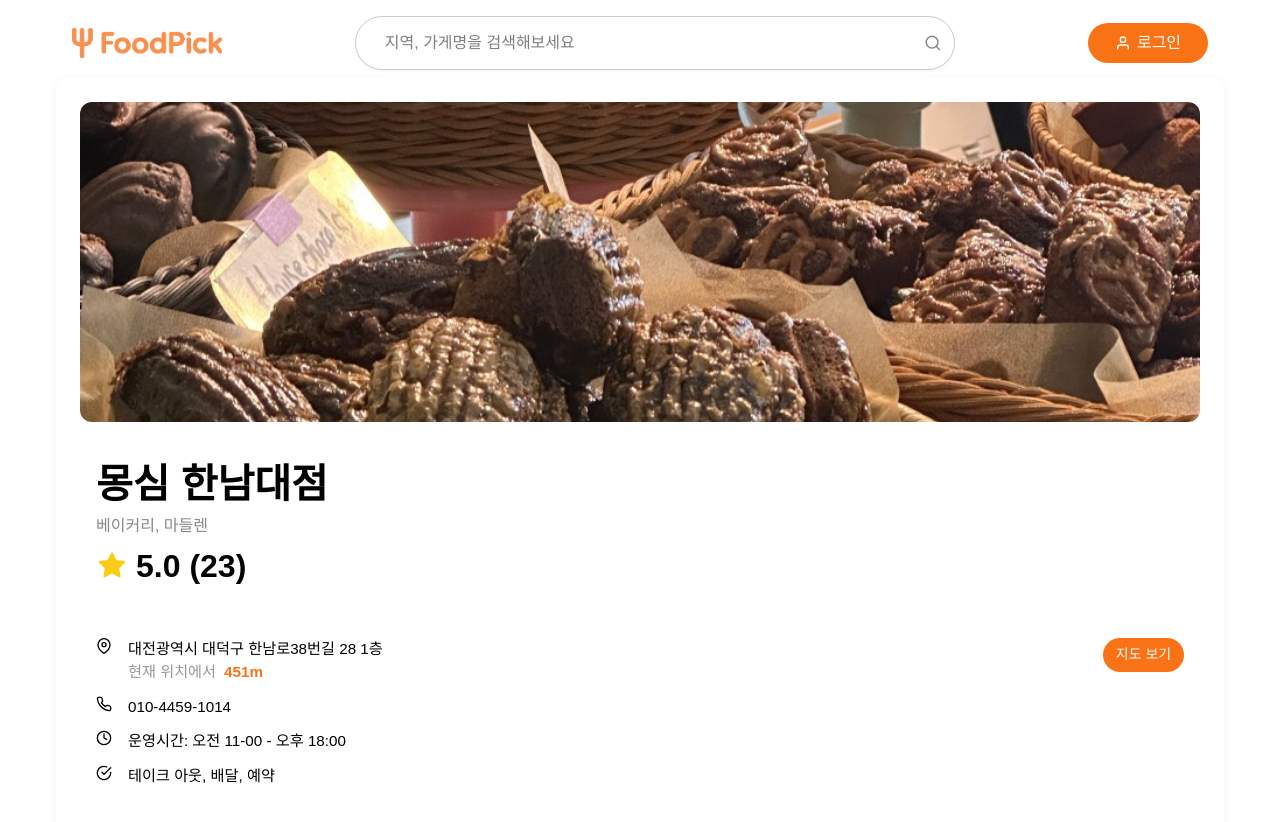
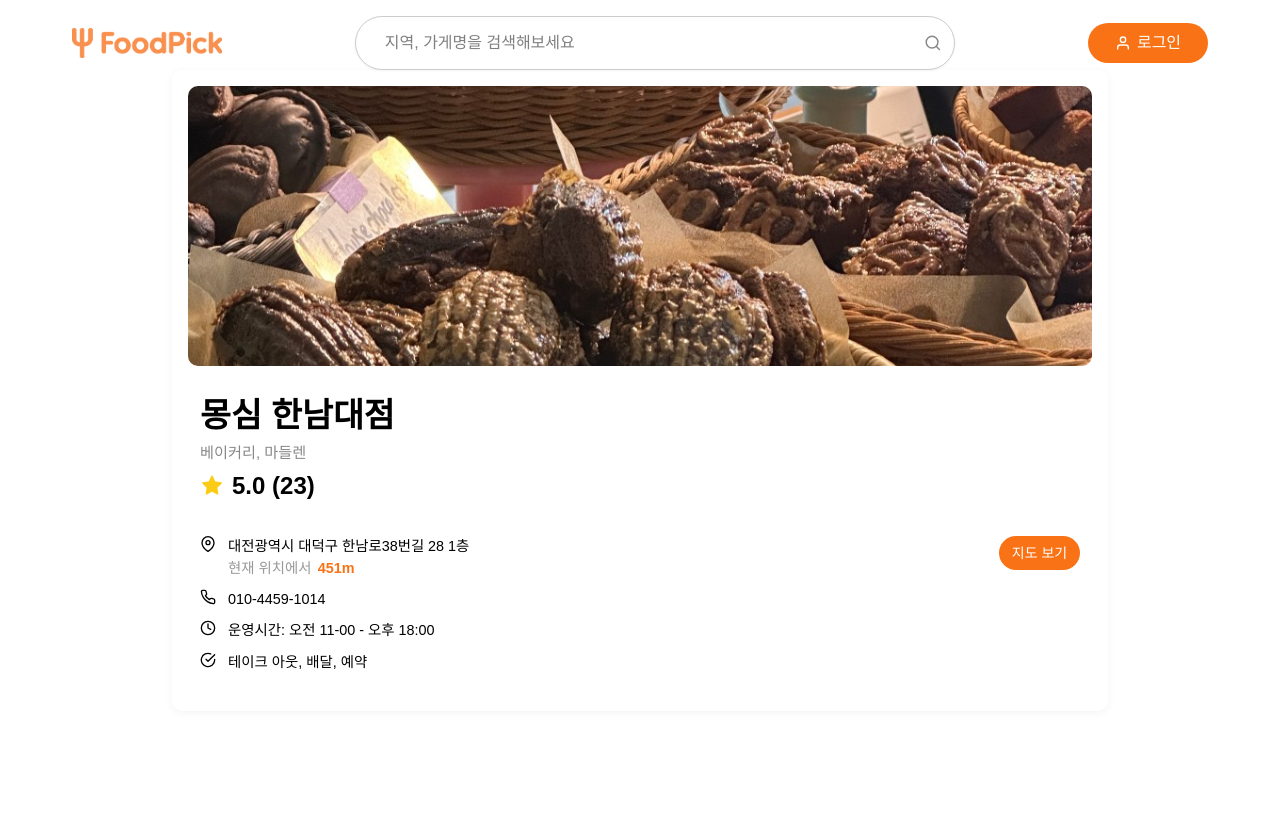
Before and after one commit to Food-Pick/FoodPick-Web, a Next.js app in the folder foodpick-nextjs-front/: page /restaurant_detail/1 in a window 1280 px wide. Shown: the top 822 px of the page. After the commit the page ends 800 px from the top, so only its background shows below. Built offline with nearby package versions, Linux system fonts and the light colour scheme.

Commit message:
Error 해결

```diff
--- a/foodpick-nextjs-front/app/restaurant_detail/[id]/page.tsx
+++ b/foodpick-nextjs-front/app/restaurant_detail/[id]/page.tsx
@@ -1,3 +1,5 @@
+export const dynamic = 'auto';
+
 import { AiFillStar } from 'react-icons/ai';
 import { FiMapPin, FiPhone, FiClock, FiCheckCircle } from 'react-icons/fi';
 import { restaurants } from '../../data/mockRestaurantData';
@@ -5,14 +7,22 @@ import styles from '../../../styles/restaurant_Detail.module.css';
 import Header from '../../components/Header';
 import { notFound } from 'next/navigation';
 
+export async function generateStaticParams() {
+  return restaurants.map((r) => ({
+    id: r.id,
+  }));
+}
+
 type Props = {
   params: {
     id: string;
   };
 };
 
-export default function RestaurantDetailPage({ params }: Props) {
+export default async function RestaurantDetailPage(props: any) {
+  const params = await props.params;
   const restaurant = restaurants.find(r => r.id === params.id);
+
 
   if (!restaurant) return notFound();
 
--- a/foodpick-nextjs-front/styles/home.module.css
+++ b/foodpick-nextjs-front/styles/home.module.css
@@ -3,6 +3,8 @@
   font-family: sans-serif;
   color: #333;
 }
+
+/* 헤더 */
 
 .header {
   display: flex;
@@ -74,6 +76,7 @@
   font-size: 1.1rem;
 }
 
+/* 히어로 */
 .hero {
   background-image: url('/images/background.png');
   background-size: cover;
--- a/foodpick-nextjs-front/styles/restaurant_detail.module.css
+++ b/foodpick-nextjs-front/styles/restaurant_detail.module.css
@@ -1,78 +1,78 @@
 
 .container {
-  max-width: 1200px;
+  max-width: 960px;
   margin: 0 auto;
-  padding-top: 0.5rem;    /* ✅ 여기 값을 줄이거나 0으로 */
-  padding-left: 1rem;
-  padding-right: 1rem;
+  padding-top: 0.25rem;    /* ✅ 여기 값을 줄이거나 0으로 */
+  padding-left: 0.75rem;
+  padding-right: 0.75rem;
 }
 
 /* ---------- Hero Section ---------- */
 .hero {
   background: white;
-  padding: 1.5rem;
-  border-radius: 12px;
+  padding: 1rem;
+  border-radius: 10px;
   box-shadow: 0 2px 8px rgba(0,0,0,0.05);
-  margin-top: 1rem;
+  margin-top: 0.75rem;
 }
 
 .heroImageWrapper {
   overflow: hidden;
-  border-radius: 12px;
-  margin-bottom: 1.25rem;
+  border-radius: 10px;
+  margin-bottom: 1rem;
 }
 
 .heroImage {
   width: 100%;
-  height: 320px;
+  height: 280px;
   object-fit: cover;
 }
 
 .heroContent {
-  padding: 1rem;
+  padding: 0.75rem;
 }
 
 .title {
-  font-size: 2.5rem;   /* 기존보다 큼 */
+  font-size: 2.1rem;   /* 기존보다 큼 */
   font-weight: 700;
   line-height: 1.3;
   margin-bottom: 0.25rem;
 }
 
 .tags {
-  font-size: 1.0rem;
+  font-size: 0.95rem;
   color: #888;
   margin-bottom: 0.25rem;
 }
 
 .rating {
-  font-size: 2rem; /* 타이틀보다 약간 작음 */
+  font-size: 1.5rem; /* 타이틀보다 약간 작음 */
   font-weight: 600;
   display: flex;
   align-items: center;
   gap: 0.5rem;
-  margin-bottom: 3rem;
+  margin-bottom: 2rem;
 }
 
 .rating svg {
-  width: 32px;
-  height: 32px;
+  width: 24px;
+  height: 24px;
 }
 
 .infoRow {
   display: flex;
   align-items: flex-start;
   justify-content: space-between;
-  gap: 1rem;
-  margin-bottom: 0.75rem;
+  gap: 0.75rem;
+  margin-bottom: 0.6rem;
 }
 
 .infoRow p {
   margin: 0;
-  font-size: 0.95rem;
+  font-size: 0.9rem;
   display: flex;
   align-items: center;
-  gap: 0.5rem;
+  gap: 0.4rem;
   flex: 1;
 }
 
@@ -81,10 +81,10 @@
 }
 
 .subtext {
-  font-size: 0.8rem;
+  font-size: 0.75rem;
   color: #999;
-  margin-top: 0.25rem;
-  margin-left: 1.2rem; /* 아이콘 너비 보정 */
+  margin-top: 0.2rem;
+  margin-left: 1rem; /* 아이콘 너비 보정 */
 }
 
 .distance {
```
